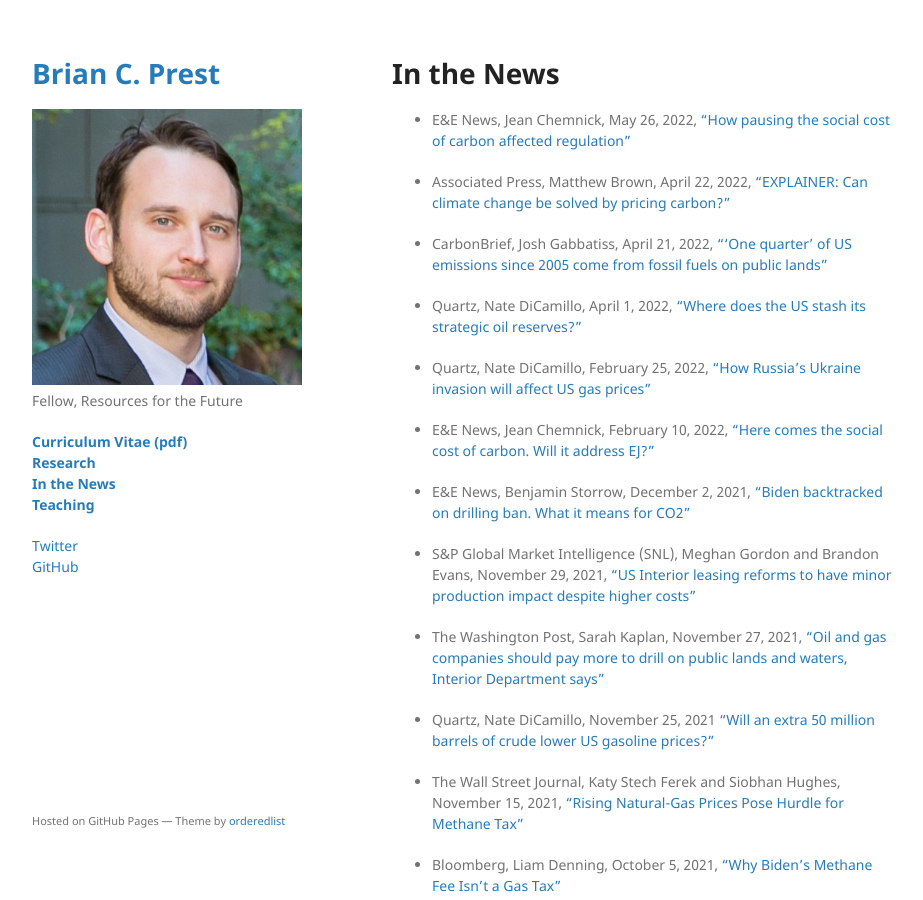
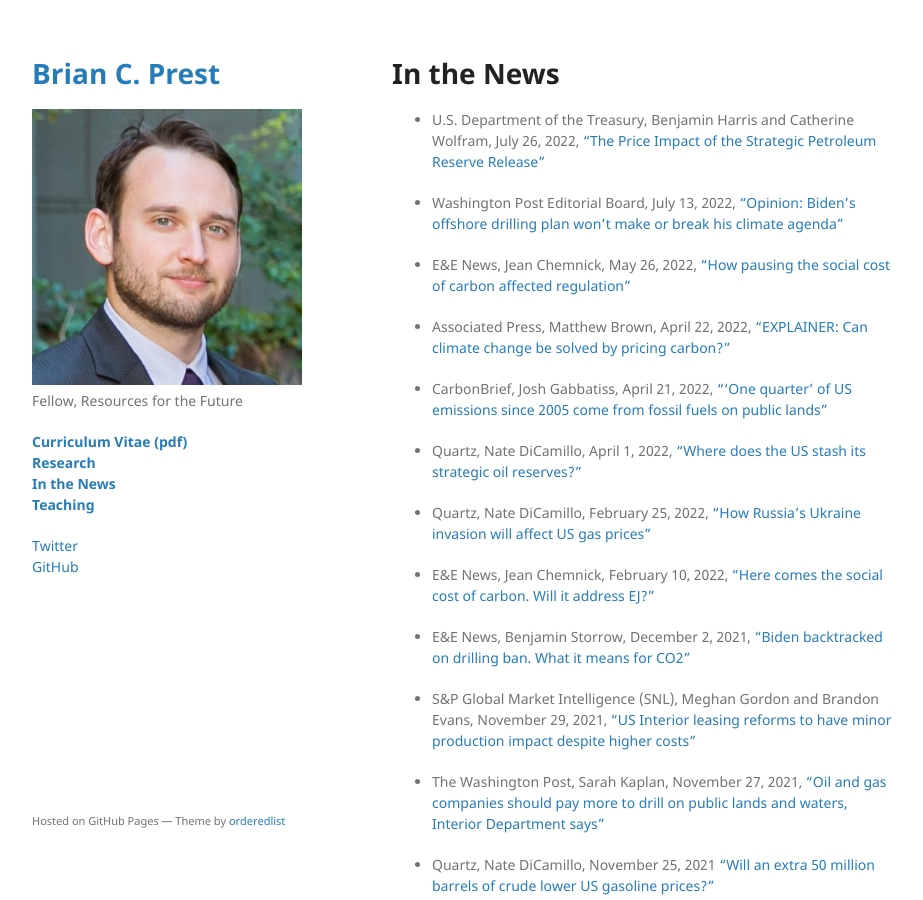
Before and after one commit to bprest/bprest.github.io, a Jekyll site: the page built from in-the-news.md, in a window 1280 px wide and 900 px high. Shown: the whole window, without its empty margins (178-1101 px from the left). Built offline with Jekyll 4.4.1, drawn with Linux system fonts in a browser that asks for light colours; our own code applies the rules of GitHub Pages for plain Markdown files.

Commit message:
update news stories

```diff
--- a/in-the-news.md
+++ b/in-the-news.md
@@ -3,6 +3,10 @@ layout: default
 ---
 
 # In the News
+
+* U.S. Department of the Treasury, Benjamin Harris and Catherine Wolfram, July 26, 2022, ["The Price Impact of the Strategic Petroleum Reserve Release"](https://home.treasury.gov/news/press-releases/jy0887)
+
+* Washington Post Editorial Board, July 13, 2022,  ["Opinion: Biden’s offshore drilling plan won’t make or break his climate agenda"](https://www.washingtonpost.com/opinions/2022/07/13/biden-offshore-drilling-climate-change/)
 
 * E&E News, Jean Chemnick, May 26, 2022, ["How pausing the social cost of carbon affected regulation"](https://subscriber.politicopro.com/article/eenews/2022/05/26/how-pausing-the-social-cost-of-carbon-affected-regulation-00034241)
 
```
